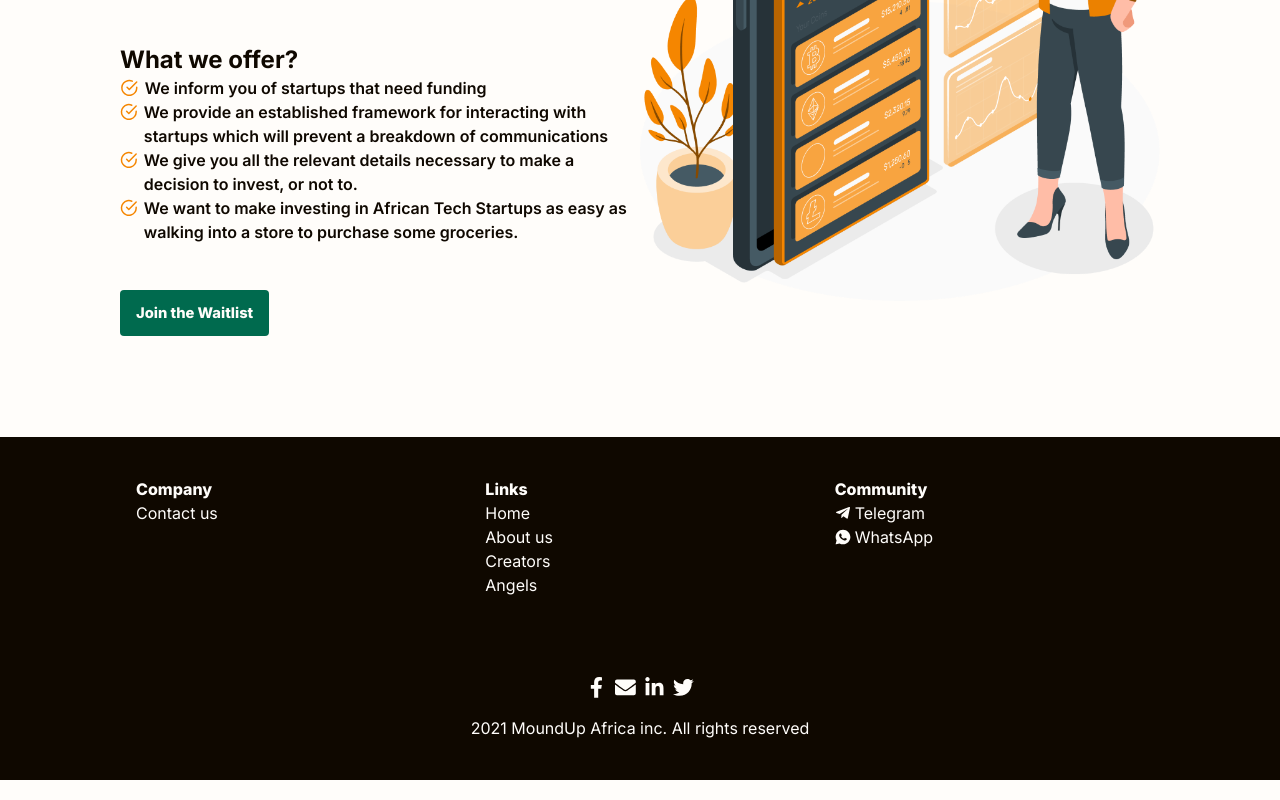
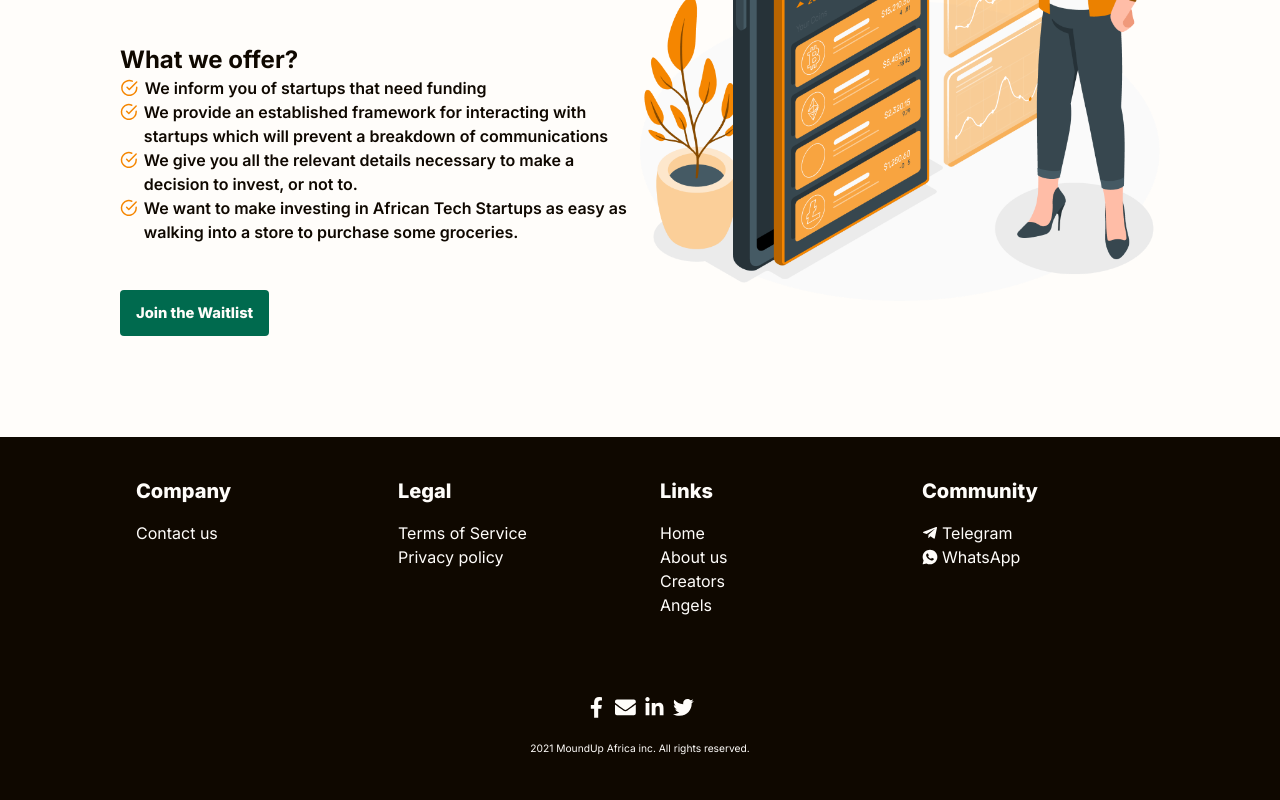
Before and after one commit to kelvinsekx/mould_landing_page, a Next.js app: page / in a window 1280 px wide. Shown: the part 2748-3548 px from the top of the page. Built offline with nearby package versions, Linux system fonts and the light colour scheme.

Commit message:
css:footer

```diff
--- a/components/footer/footer.tsx
+++ b/components/footer/footer.tsx
@@ -8,10 +8,10 @@ const data = [
     title: "Company",
     items: ["Contact us"],
   },
-  // {
-  //   title: "Legal",
-  //   items: ["Terms of Service", "Privacy policy"],
-  // },
+  {
+    title: "Legal",
+    items: ["Terms of Service", "Privacy policy"],
+  },
   {
     title: "Links",
     items: ["Home", "About us", "Creators", "Angels"],
@@ -22,13 +22,13 @@ const Footer = () => {
   return (
     <footer className={"bg-moundUpBlack text-moundUpWhite " + styles.footer}>
       <Container>
-        <div className="grid gap-10 lg:grid-cols-[1fr_1fr_1fr] text-base py-10 px-4">
+        <div className="grid grid-cols-[1fr_1fr] justify-center gap-10 lg:grid-cols-[1fr_1fr_1fr_1fr] text-base py-10 px-4">
           {data.map((menu, index) => (
             <Footer.UL key={index} {...menu} />
           ))}
-          <section>
-            <header className="font-extrabold">Community</header>
+
           <ul>
+            <header className="font-extrabold mb-4 text-xl">Community</header>
             <li>
               <a
                 className="flex gap-1 items-center"
@@ -74,12 +74,11 @@ const Footer = () => {
               </a>
             </li>
           </ul>
-          </section>
         </div>
-        <div className="md:text-center py-10">
+        <div className="text-center py-10">
           <InlineIcons />
-          <p className="pt-[18px]">
-            2021 MoundUp Africa inc. All rights reserved
+          <p className="pt-[18px] text-[0.64rem]">
+            2021 MoundUp Africa inc. All rights reserved.
           </p>
         </div>
       </Container>
@@ -89,9 +88,8 @@ const Footer = () => {
 
 const UL = ({ title, items }: { title: string; items: string[] }) => {
   return (
-    <section>
-      <header className="font-extrabold">{title}</header>
     <ul>
+      <header className="font-extrabold mb-4 text-xl">{title}</header>
       {items.map((item, index) => (
         <li key={index}>
           {title === "Company" && item === "Contact us" ? (
@@ -115,14 +113,13 @@ const UL = ({ title, items }: { title: string; items: string[] }) => {
         </li>
       ))}
     </ul>
-    </section>
   );
 };
 
 Footer.UL = UL;
 
 const InlineIcons = () => (
-  <span className="flex md:justify-center gap-2">
+  <span className="flex justify-center gap-2">
     <a
       href="https://web.facebook.com/people/MoundUp-Africa/100075793212356/"
       target="_blank"
```
Lines whose indentation alone changed are shown as unchanged.
